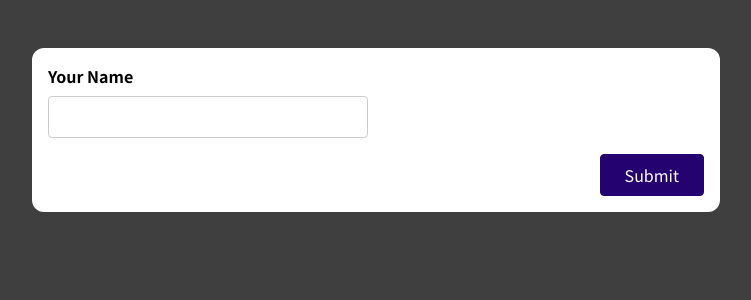
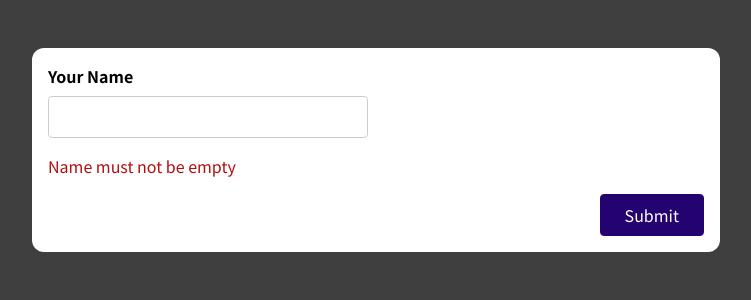
Before and after one commit to daphneruth/react-forms, a React (Create React App) app: page / in a window 1280 px wide. Shown: the top 300 px of the page, without its empty margins (264-1015 px from the left). Built offline with nearby package versions, Linux system fonts and the light colour scheme.

Commit message:
validation feedback

```diff
--- a/src/components/SimpleInput.js
+++ b/src/components/SimpleInput.js
@@ -4,7 +4,7 @@ const SimpleInput = (props) => {
 const nameInputRef = useRef();
 const [enteredName, setEnteredName] = useState('');
 
-const [enteredNameIsVlaid, setEnteredNameIsValid]= useState(false);
+const [enteredNameIsValid, setEnteredNameIsValid]= useState(false);
 
 const nameInputHandler = event=>{
   setEnteredName(event.target.value);
@@ -26,8 +26,15 @@ const nameInputHandler = event=>{
     <form onSubmit={formSubmissionHandler}>
       <div className='form-control'>
         <label htmlFor='name'>Your Name</label>
-        <input ref={nameInputRef} type='text' id='name' onChange={nameInputHandler}/>
-      </div>
+       <input
+       ref={nameInputRef}
+       type='text'
+       id="name"
+       onChange={nameInputHandler}
+       value= {enteredName}
+       />
+       {!enteredNameIsValid && <p className="error-text">Name must not be empty</p>}
+       </div>
       <div className="form-actions">
         <button>Submit</button>
       </div>
@@ -35,4 +42,5 @@ const nameInputHandler = event=>{
   );
 };
 
+
 export default SimpleInput;
```
Also changed, not shown: 1 other file (tests, documents, lock files or other folders).
